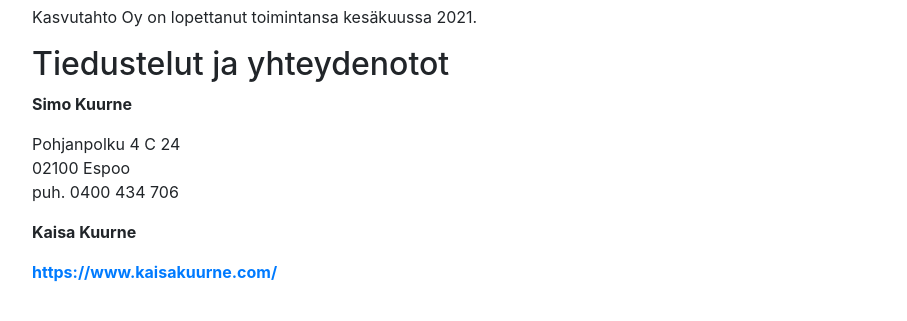
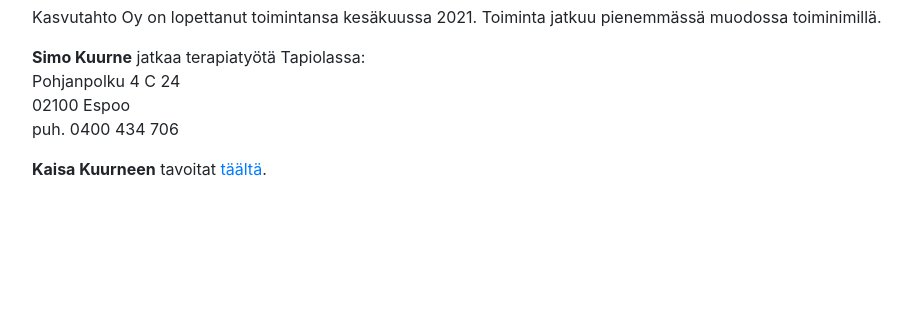
Before and after one commit to kkuur/kkuur.github.io, a plain HTML site: page index.html in a window 1280 px wide. Shown: the part 205-526 px from the top of the page, without its empty margins (53-960 px from the left). Drawn offline with nearby package versions, Linux system fonts and the light colour scheme.

Commit message:
Update index.html

```diff
--- a/index.html
+++ b/index.html
@@ -18,17 +18,14 @@
 
         <h1>Näkemiin ja kiitos menneistä vuosista!</h1>
 
-        <p>Kasvutahto Oy on lopettanut toimintansa kesäkuussa 2021.</p>
+        <p>Kasvutahto Oy on lopettanut toimintansa kesäkuussa 2021. Toiminta jatkuu pienemmässä muodossa toiminimillä.</p>
 
-        <h2>Tiedustelut ja yhteydenotot</h2>
-
-        <p><strong>Simo Kuurne</strong></p>
+        <p><strong>Simo Kuurne</strong> jatkaa terapiatyötä Tapiolassa:<br />
         Pohjanpolku 4 C 24<br />
         02100 Espoo<br />
-        puh. 0400 434 706
-        </p>
-        <p><strong>Kaisa Kuurne</p>
-        <a href="https://www.kaisakuurne.com/">https://www.kaisakuurne.com/</a>
+        puh. 0400 434 706</p>
+
+        <p><strong>Kaisa Kuurneen</strong> tavoitat <a href="https://www.kaisakuurne.com/">täältä</a>.</p>
 
         </div>
     </body>
```
